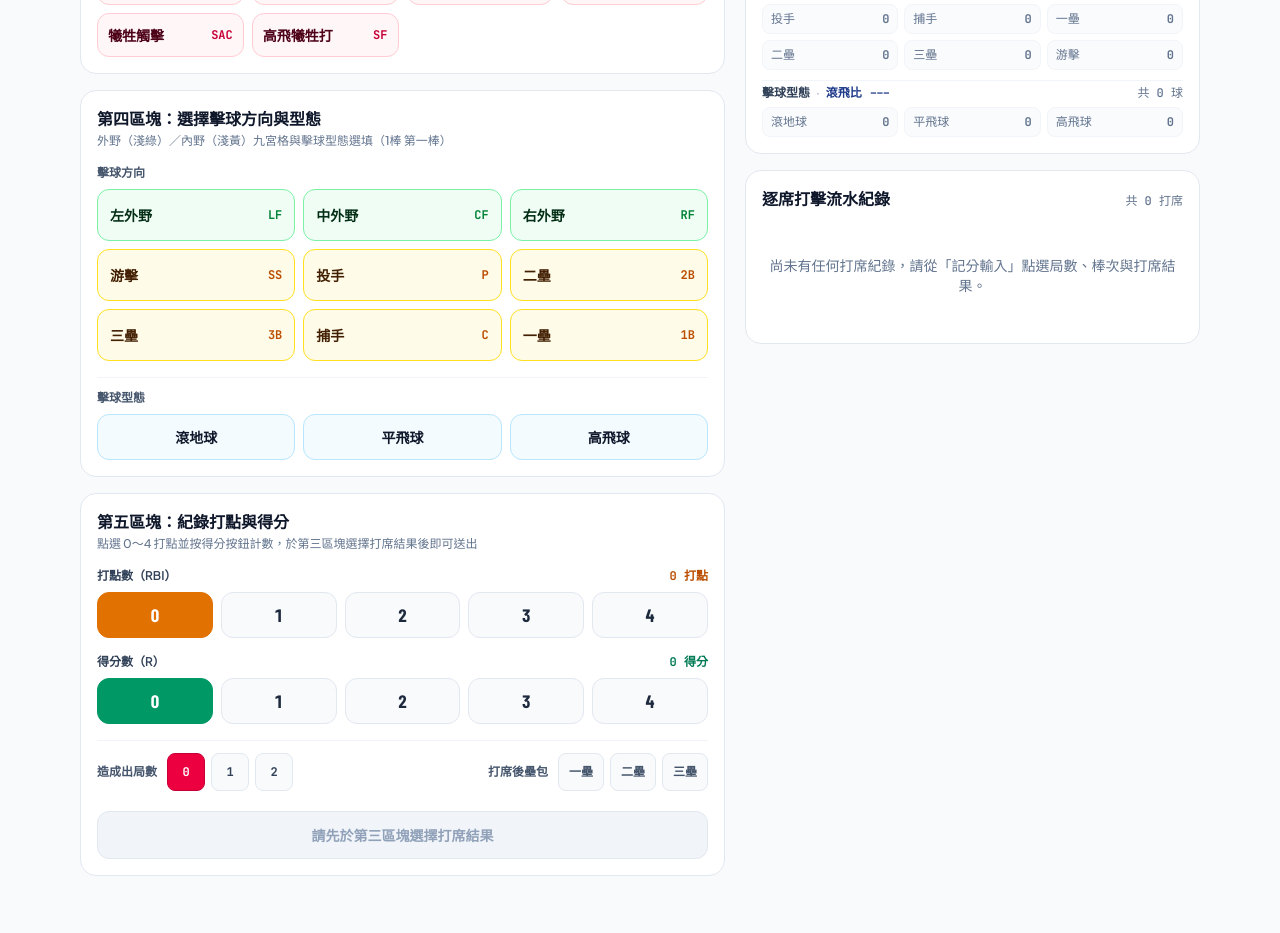
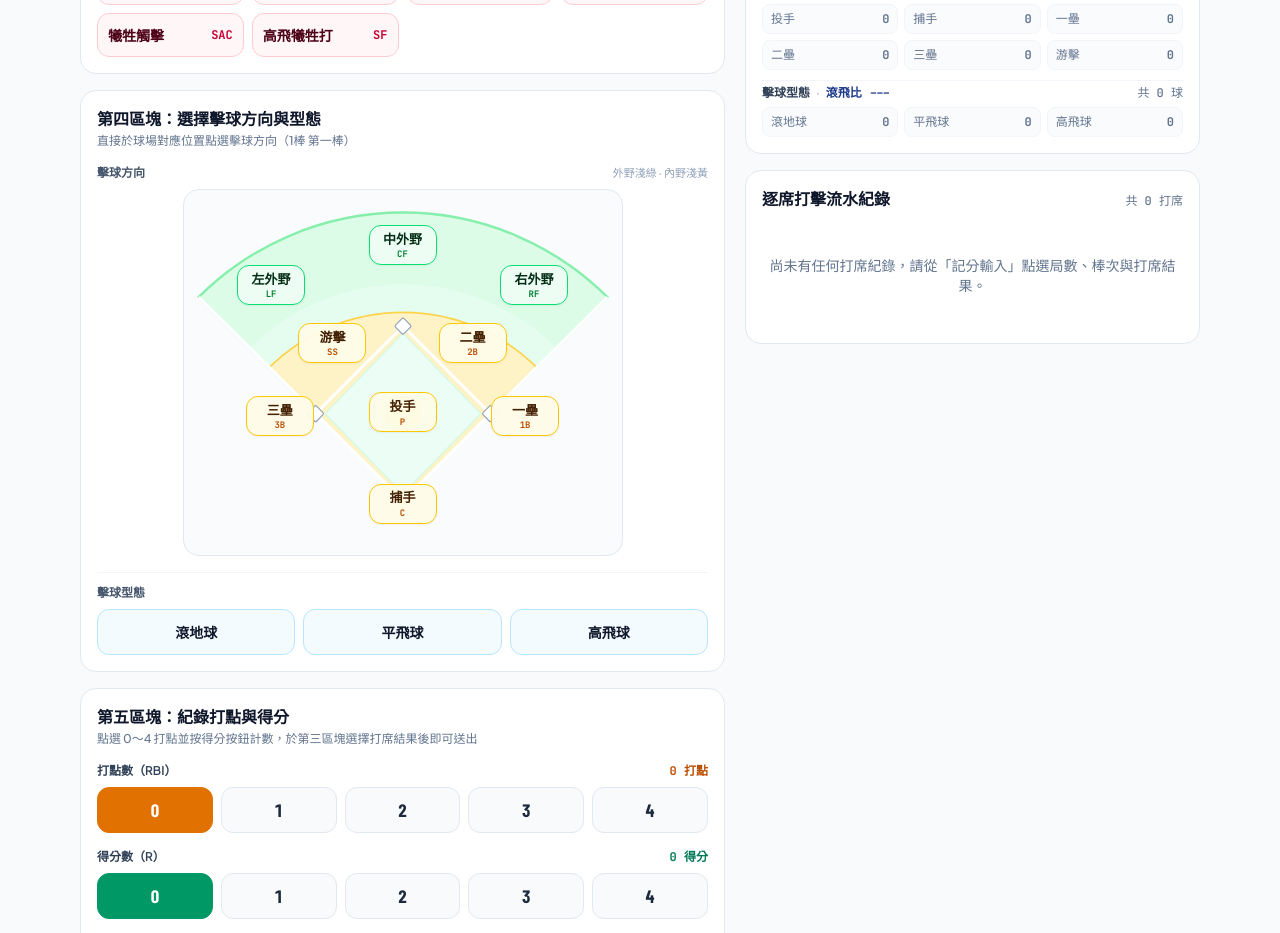
Before and after one commit to ce41playball/ball-record, a React (Vite) app: page / in a window 1280 px wide. Shown: the part 1260-2193 px from the top of the page. Built offline with nearby package versions, Linux system fonts and the light colour scheme.

Commit message:
feat(ui): update hit direction field layout
Replace grid layout with positional mapping for better visual representation of the field and refine button styling.

```diff
--- a/src/components/HitDirectionBlock.tsx
+++ b/src/components/HitDirectionBlock.tsx
@@ -16,16 +16,20 @@ interface HitDirectionBlockProps {
   onSelectHitType: (hitType: HitTypeCode | null) => void;
 }
 
-const NINE_GRID_CODES: HitDirectionCode[] = [
-  'LF',
-  'CF',
-  'RF',
-  'SS',
-  'P',
-  '2B',
-  '3B',
-  'C',
-  '1B',
+const FIELD_BUTTON_POSITIONS: {
+  code: HitDirectionCode;
+  left: string;
+  top: string;
+}[] = [
+  { code: 'LF', left: '20%', top: '26%' },
+  { code: 'CF', left: '50%', top: '15%' },
+  { code: 'RF', left: '80%', top: '26%' },
+  { code: 'SS', left: '34%', top: '42%' },
+  { code: '2B', left: '66%', top: '42%' },
+  { code: '3B', left: '22%', top: '62%' },
+  { code: 'P', left: '50%', top: '61%' },
+  { code: '1B', left: '78%', top: '62%' },
+  { code: 'C', left: '50%', top: '86%' },
 ];
 
 export const HitDirectionBlock: React.FC<HitDirectionBlockProps> = ({
@@ -52,13 +56,13 @@ export const HitDirectionBlock: React.FC<HitDirectionBlockProps> = ({
   ) => {
     if (isSelected) {
       return zone === 'outfield'
-        ? 'bg-emerald-600 border-emerald-700 text-white ring-2 ring-emerald-600/25'
-        : 'bg-amber-500 border-amber-600 text-white ring-2 ring-amber-500/25';
+        ? 'bg-emerald-600 border-emerald-700 text-white ring-2 ring-emerald-600/30 shadow-sm'
+        : 'bg-amber-500 border-amber-600 text-white ring-2 ring-amber-500/30 shadow-sm';
     }
     if (zone === 'outfield') {
-      return 'bg-green-50 border-green-300 text-green-950 hover:bg-green-100 hover:border-green-400';
+      return 'bg-green-50/95 border-green-400 text-green-950 hover:bg-green-100 hover:border-green-500 shadow-xs';
     }
-    return 'bg-yellow-50 border-yellow-300 text-yellow-950 hover:bg-yellow-100 hover:border-yellow-400';
+    return 'bg-yellow-50/95 border-yellow-400 text-yellow-950 hover:bg-yellow-100 hover:border-yellow-500 shadow-xs';
   };
 
   return (
@@ -91,7 +95,7 @@ export const HitDirectionBlock: React.FC<HitDirectionBlockProps> = ({
                 （{selectedBatterSlot}棒 {batterDisplay}）
               </span>
             ) : (
-              `外野（淺綠）／內野（淺黃）九宮格與擊球型態選填（${selectedBatterSlot}棒 ${batterDisplay}）`
+              `直接於球場對應位置點選擊球方向（${selectedBatterSlot}棒 ${batterDisplay}）`
             )}
           </p>
         </div>
@@ -112,13 +116,132 @@ export const HitDirectionBlock: React.FC<HitDirectionBlockProps> = ({
       </div>
 
       <div className="space-y-2">
-        <div className="text-xs font-semibold text-slate-600">擊球方向</div>
+        <div className="flex items-baseline justify-between text-xs">
+          <span className="font-semibold text-slate-600">擊球方向</span>
+          <span className="text-[11px] text-slate-400">
+            外野淺綠 · 內野淺黃
+          </span>
+        </div>
+
         <div
-          className="grid grid-cols-3 gap-2"
+          className="relative w-full max-w-[440px] mx-auto aspect-[6/5] rounded-2xl border border-slate-200 bg-slate-50/70 overflow-hidden"
           role="group"
-          aria-label="擊球方向九宮格"
+          aria-label="棒球場擊球方向選單"
         >
-          {NINE_GRID_CODES.map((code) => {
+          {/* Simple Baseball Field Base Map */}
+          <svg
+            viewBox="0 0 360 300"
+            className="w-full h-full block pointer-events-none select-none"
+            aria-hidden="true"
+          >
+            {/* Outfield Grass Sector */}
+            <path
+              d="M 180 256 L 12 88 A 238 238 0 0 1 348 88 Z"
+              fill="#DCFCE7"
+              stroke="#86EFAC"
+              strokeWidth="2"
+            />
+            {/* Subtle Outfield Turf Arc */}
+            <path
+              d="M 180 256 L 54 130 A 178 178 0 0 1 306 130 Z"
+              fill="#ECFDF5"
+              fillOpacity="0.65"
+            />
+            {/* Infield Dirt Arc */}
+            <path
+              d="M 180 256 L 70 146 A 156 156 0 0 1 290 146 Z"
+              fill="#FEF3C7"
+              stroke="#FCD34D"
+              strokeWidth="1.5"
+            />
+            {/* Inner Grass Diamond */}
+            <polygon
+              points="180,118 244,184 180,250 116,184"
+              fill="#ECFDF5"
+              stroke="#D1FAE5"
+              strokeWidth="1"
+            />
+            {/* Basepaths */}
+            <polygon
+              points="180,112 252,184 180,256 108,184"
+              fill="none"
+              stroke="#FFFFFF"
+              strokeWidth="2.5"
+            />
+            {/* Foul Lines */}
+            <line
+              x1="180"
+              y1="256"
+              x2="12"
+              y2="88"
+              stroke="#FFFFFF"
+              strokeWidth="2.5"
+            />
+            <line
+              x1="180"
+              y1="256"
+              x2="348"
+              y2="88"
+              stroke="#FFFFFF"
+              strokeWidth="2.5"
+            />
+            {/* Pitcher's Mound */}
+            <circle
+              cx="180"
+              cy="184"
+              r="14"
+              fill="#FDE68A"
+              stroke="#F59E0B"
+              strokeOpacity="0.45"
+              strokeWidth="1.2"
+            />
+            {/* 2nd Base */}
+            <rect
+              x="175"
+              y="107"
+              width="10"
+              height="10"
+              rx="1.5"
+              transform="rotate(45 180 112)"
+              fill="#FFFFFF"
+              stroke="#94A3B8"
+              strokeWidth="1"
+            />
+            {/* 3rd Base */}
+            <rect
+              x="103"
+              y="179"
+              width="10"
+              height="10"
+              rx="1.5"
+              transform="rotate(45 108 184)"
+              fill="#FFFFFF"
+              stroke="#94A3B8"
+              strokeWidth="1"
+            />
+            {/* 1st Base */}
+            <rect
+              x="247"
+              y="179"
+              width="10"
+              height="10"
+              rx="1.5"
+              transform="rotate(45 252 184)"
+              fill="#FFFFFF"
+              stroke="#94A3B8"
+              strokeWidth="1"
+            />
+            {/* Home Plate */}
+            <polygon
+              points="174,251 186,251 186,257 180,262 174,257"
+              fill="#FFFFFF"
+              stroke="#94A3B8"
+              strokeWidth="1"
+            />
+          </svg>
+
+          {/* 9 Interactive Position Buttons */}
+          {FIELD_BUTTON_POSITIONS.map(({ code, left, top }) => {
             const def = HIT_DIRECTION_DEFINITIONS[code];
             const isSelected = selectedDirection === code;
             return (
@@ -127,16 +250,17 @@ export const HitDirectionBlock: React.FC<HitDirectionBlockProps> = ({
                 type="button"
                 onClick={() => onSelectDirection(isSelected ? null : code)}
                 aria-pressed={isSelected}
-                className={`min-h-[52px] px-3 py-2 rounded-xl border transition-all active:scale-[0.97] flex items-center justify-between gap-1.5 text-left ${getDirectionButtonStyle(
+                style={{ left, top }}
+                className={`absolute -translate-x-1/2 -translate-y-1/2 min-h-[40px] min-w-[58px] sm:min-w-[68px] px-2 sm:px-2.5 py-1 rounded-xl border transition-all active:scale-[0.96] flex flex-col items-center justify-center leading-tight ${getDirectionButtonStyle(
                   def.zone,
                   isSelected
                 )}`}
               >
-                <span className="text-sm font-bold whitespace-nowrap">
+                <span className="text-xs sm:text-[13px] font-bold whitespace-nowrap">
                   {def.label}
                 </span>
                 <span
-                  className={`font-mono-tabular text-xs font-bold shrink-0 ${
+                  className={`font-mono-tabular text-[9px] font-bold leading-none mt-0.5 ${
                     isSelected
                       ? 'text-white/90'
                       : def.zone === 'outfield'
```
